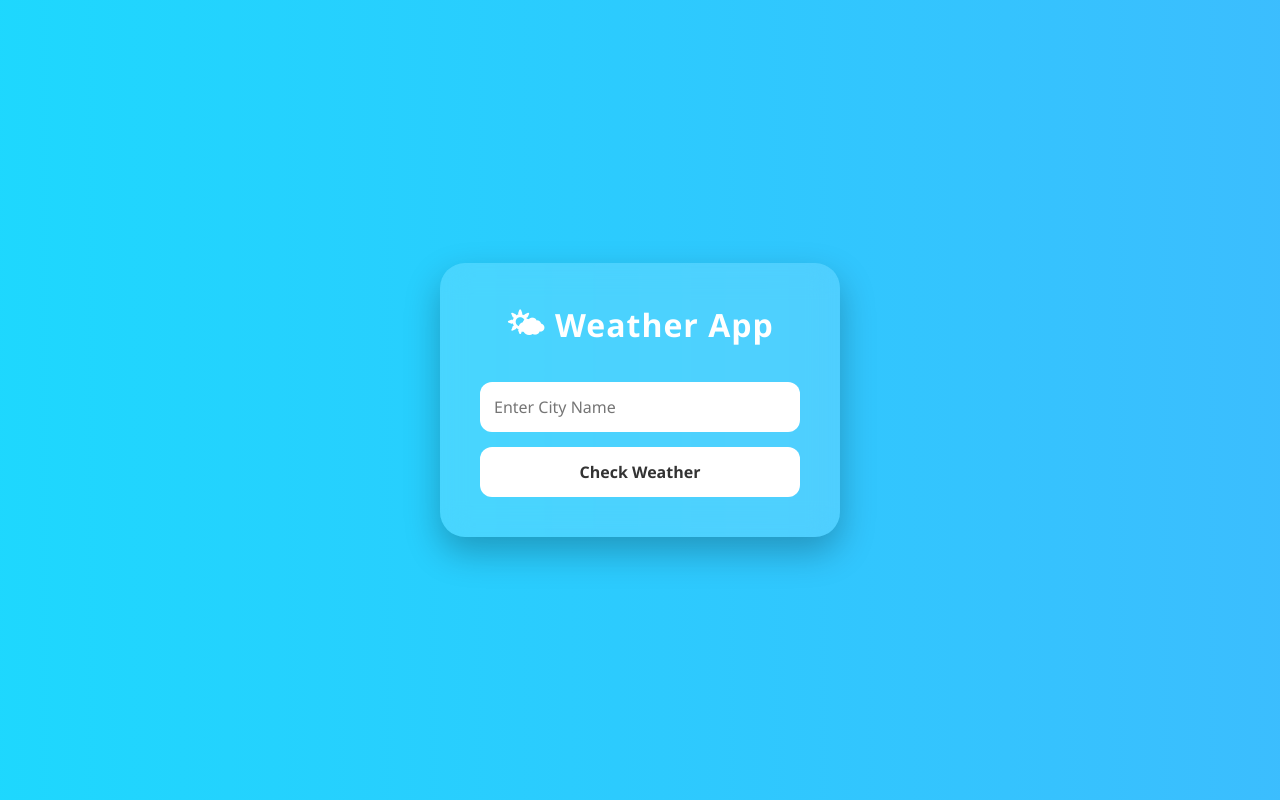
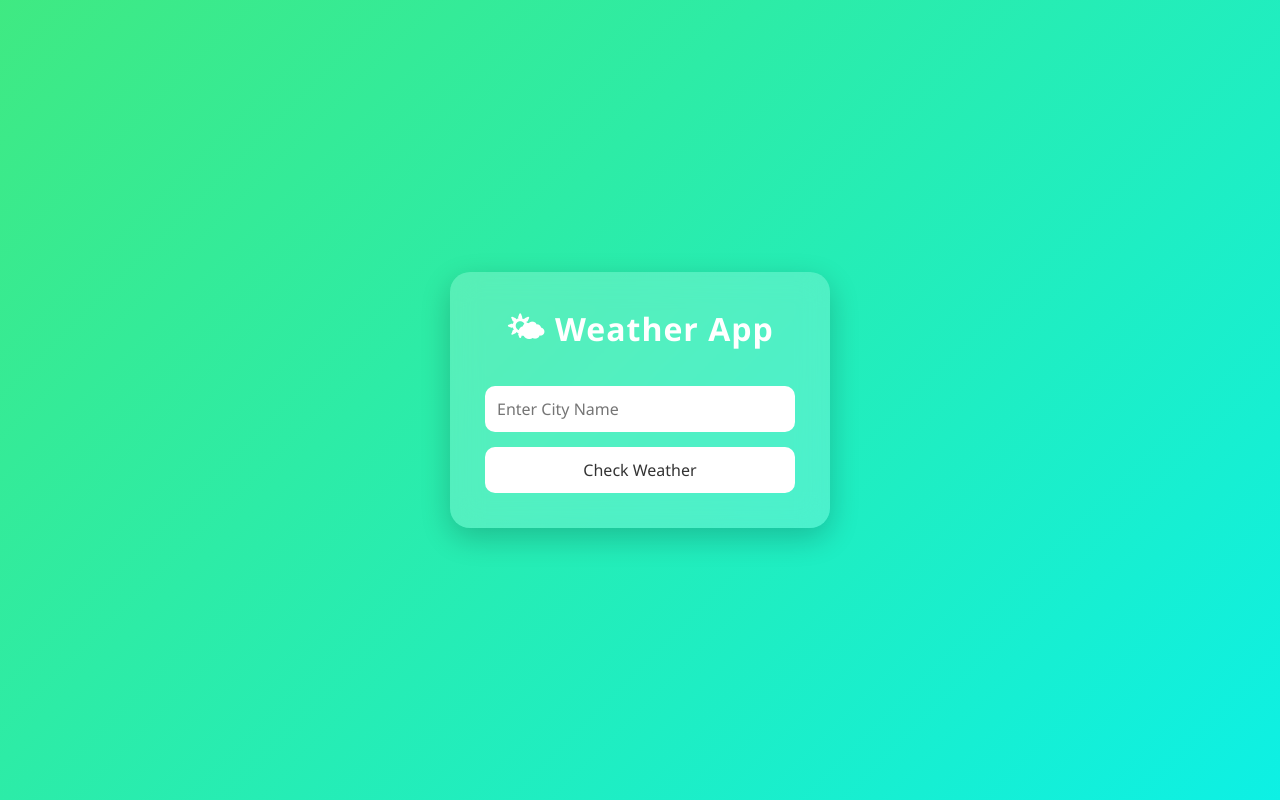
Before and after one commit to veditha597/django-weather-app, a Django app: page / in a window 1280 px wide. Run offline with Django 5.2, Linux system fonts and the light colour scheme.

Commit message:
Updated styling

```diff
--- a/weather/templates/index.html
+++ b/weather/templates/index.html
@@ -17,9 +17,9 @@ height:100vh;
 display:flex;
 justify-content:center;
 align-items:center;
-background: linear-gradient(270deg,#4facfe,#00f2fe,#43e97b,#38f9d7);
-background-size:800% 800%;
-animation:gradientMove 12s ease infinite;
+background: linear-gradient(-45deg,#4facfe,#00f2fe,#43e97b,#38f9d7);
+background-size:400% 400%;
+animation:gradientMove 10s ease infinite;
 }
 
 @keyframes gradientMove{
@@ -29,27 +29,26 @@ animation:gradientMove 12s ease infinite;
 }
 
 .container{
-width:400px;
-padding:40px;
-border-radius:25px;
-background:rgba(255,255,255,0.15);
+width:380px;
+padding:35px;
+border-radius:20px;
+text-align:center;
+background:rgba(255,255,255,0.2);
 backdrop-filter:blur(15px);
-box-shadow:0 15px 35px rgba(0,0,0,0.25);
-text-align:center;
+box-shadow:0 10px 30px rgba(0,0,0,0.2);
 color:white;
 }
 
 h1{
 margin-bottom:25px;
-font-weight:600;
 letter-spacing:1px;
 }
 
 input{
 width:100%;
-padding:14px;
+padding:12px;
 border:none;
-border-radius:12px;
+border-radius:10px;
 margin-bottom:15px;
 outline:none;
 font-size:16px;
@@ -57,15 +56,14 @@ font-size:16px;
 
 button{
 width:100%;
-padding:14px;
+padding:12px;
 border:none;
-border-radius:12px;
-background:white;
+border-radius:10px;
+background:#ffffff;
 color:#333;
 font-size:16px;
 cursor:pointer;
 transition:0.3s;
-font-weight:600;
 }
 
 button:hover{
```
Also changed, not shown: other parts of weather/templates/index.html (+10 -16 lines).
